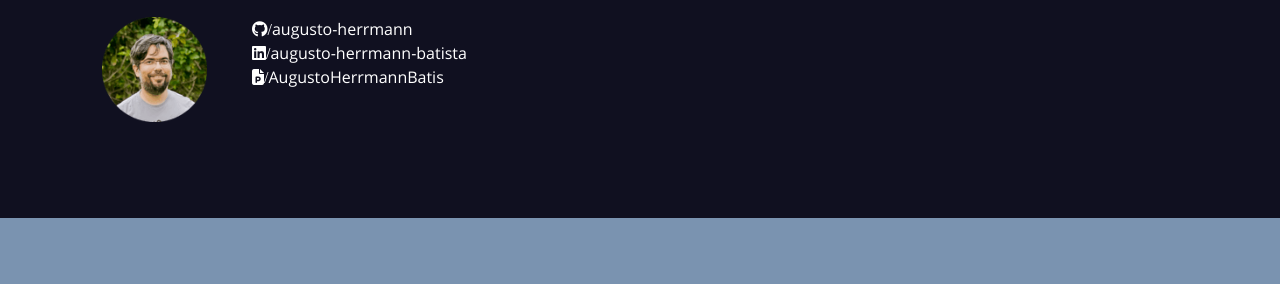
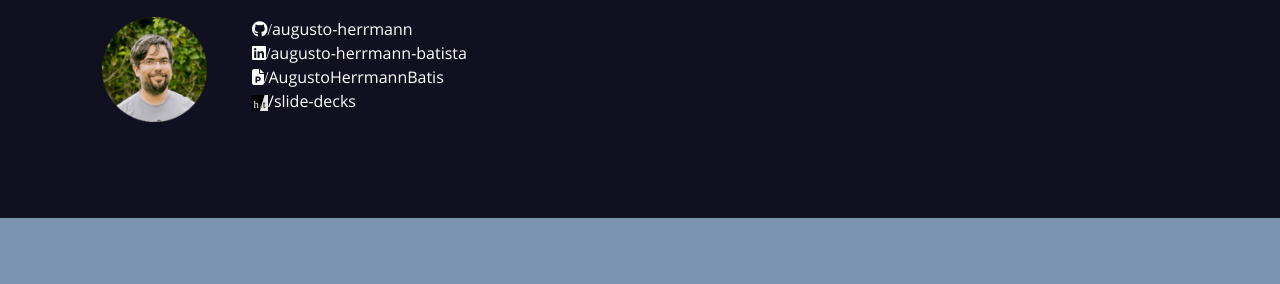
Before and after one commit to augusto-herrmann/augusto-herrmann.github.io, a Jekyll site: the page built from es/index.md, in a window 1280 px wide. Shown: the part 151-435 px from the top of the page. Built offline with Jekyll 4.4.1, drawn with Linux system fonts in a browser that asks for light colours.

Commit message:
Add link to slide decks

```diff
--- a/_includes/profiles.md
+++ b/_includes/profiles.md
@@ -12,9 +12,10 @@
 
 ![{{ site.t[page.lang].portrait }}]({{ 'assets/images/4730_2.png' | relative_url }}){: .col-sm .pop-in}
 
-[*/*{: .fab .fa-github}augusto-herrmann](https://github.com/augusto-herrmann)
-[*/*{: .fab .fa-linkedin}augusto-herrmann-batista](https://www.linkedin.com/in/augusto-herrmann-batista-7678abb3/)
-[*/*{: .far .fa-file-powerpoint}AugustoHerrmannBatis](https://www.slideshare.net/AugustoHerrmannBatis)
+* [*/*{: .fab .fa-github}augusto-herrmann](https://github.com/augusto-herrmann)
+* [*/*{: .fab .fa-linkedin}augusto-herrmann-batista](https://www.linkedin.com/in/augusto-herrmann-batista-7678abb3/)
+* [*/*{: .far .fa-file-powerpoint}AugustoHerrmannBatis](https://www.slideshare.net/AugustoHerrmannBatis)
+* [![herrmann.tech]({{ 'assets/images/h.t-icon.svg' | relative_url }})/slide-decks](/slide-decks/)
 {: .col-sm .flip-in}
 
   </div>
--- a/assets/styles/base.sass
+++ b/assets/styles/base.sass
@@ -147,6 +147,11 @@ h1, h2, h3, h4, h5
 
   &:focus, &:hover
     color: #fff
+
+.contact ul
+  list-style-type: none
+  img
+    width: 16px
 
 /*
  * Main
```
